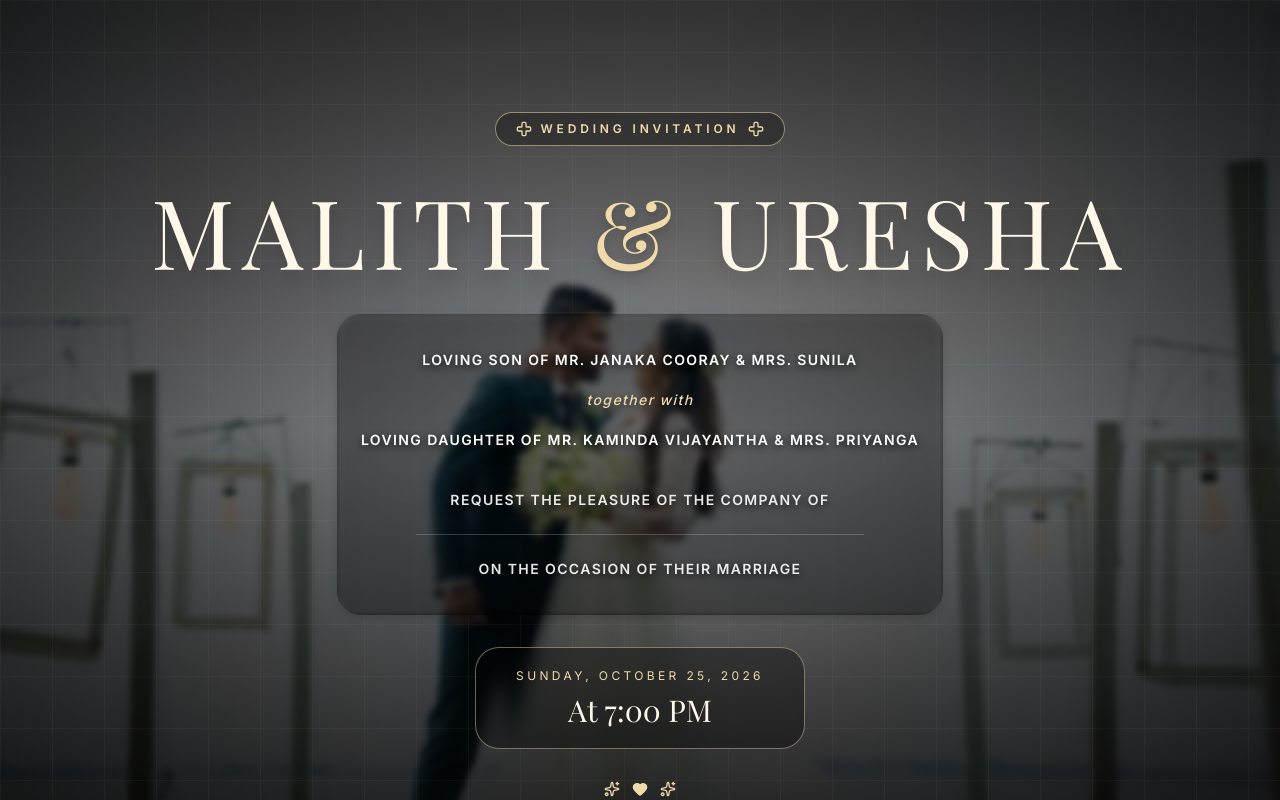
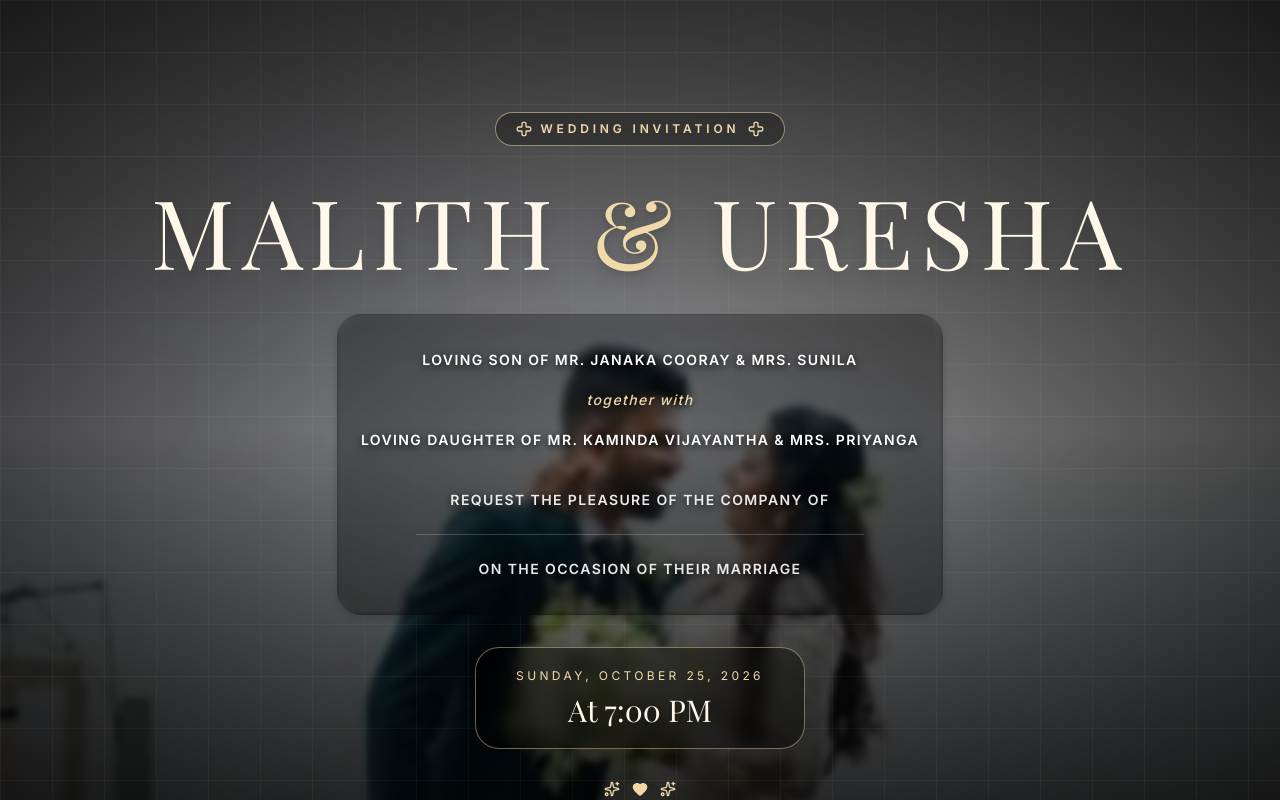
Before and after one commit to Qubion-coder/Malith-and-Uresha, a Next.js app: page / in a window 1280 px wide. Both pictures are taken after a click on the button "OPEN INVITATION". Shown: the top 800 px of the page. Built offline with nearby package versions, Linux system fonts and the light colour scheme.

Commit message:
Update hero background image to 55.jpg

```diff
--- a/components/sections/HeroSection.tsx
+++ b/components/sections/HeroSection.tsx
@@ -23,7 +23,7 @@ export default function HeroSection() {
     >
       <div
         className="absolute inset-0 bg-cover bg-[50%_25%] bg-no-repeat blur-[3px] scale-105"
-        style={{ backgroundImage: 'url(/images/2.jpg)' }}
+        style={{ backgroundImage: 'url(/images/55.jpg)' }}
       />
 
       {/* Improved vignette overlay to show the image while keeping text readable */}
```
Also changed, not shown: public/images/55.jpg (added).
